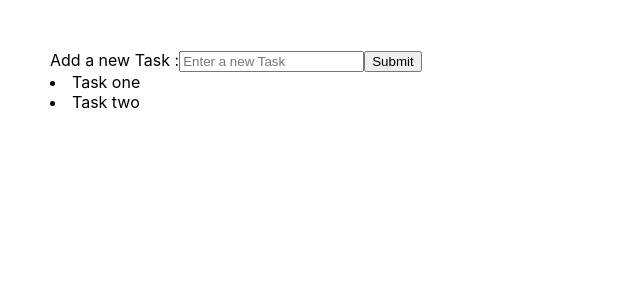
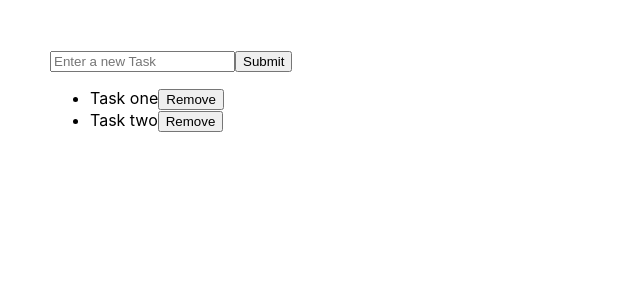
Before and after one commit to ali1129js/react-training, a React (Create React App) app: page / in a window 1280 px wide. Shown: the top 300 px of the page, without its empty margins (0-640 px from the left). Built offline with nearby package versions, Linux system fonts and the light colour scheme.

Commit message:
child components and props

```diff
--- a/src/examples/Todos/ClassBasedTodo.jsx
+++ b/src/examples/Todos/ClassBasedTodo.jsx
@@ -1,5 +1,5 @@
 import React, { Component } from "react";
-
+import TodosClass from "./TodosClass";
 class ClassBasedTodo extends Component {
   constructor() {
     super();
@@ -32,10 +32,15 @@ class ClassBasedTodo extends Component {
     };
     this.setState({ todos: [newTask, ...this.state.todos], inputValue: "" });
   };
+
+  handleRemove = (i) => {
+    const newArr = [...this.state.todos];
+    newArr.splice(i, 1);
+    this.setState({ todos: newArr });
+  };
   render() {
     return (
       <div className="classbased">
-        Add a new Task :
         <input
           type="text"
           placeholder="Enter a new Task"
@@ -44,9 +49,10 @@ class ClassBasedTodo extends Component {
         />
         <input type="submit" value="Submit" onClick={this.handleClick} />
         <div className="todos">
-          {this.state.todos.map((todo) => (
-            <li key={todo.id}>{todo.text}</li>
-          ))}
+          <TodosClass
+            todos={this.state.todos}
+            handleRemove={this.handleRemove}
+          />
         </div>
       </div>
     );
--- /dev/null
+++ b/src/examples/Todos/TodosClass.jsx
@@ -0,0 +1,14 @@
+const TodosClass = ({ todos, handleRemove }) => {
+  return (
+    <ul>
+      {todos.map((todo, i) => (
+        <li key={todo.id}>
+          {todo.text}
+          <button onClick={() => handleRemove(i)}>Remove</button>
+        </li>
+      ))}
+    </ul>
+  );
+};
+
+export default TodosClass;
```
Also changed, not shown: src/examples/Todos/InputClass.jsx (added).
